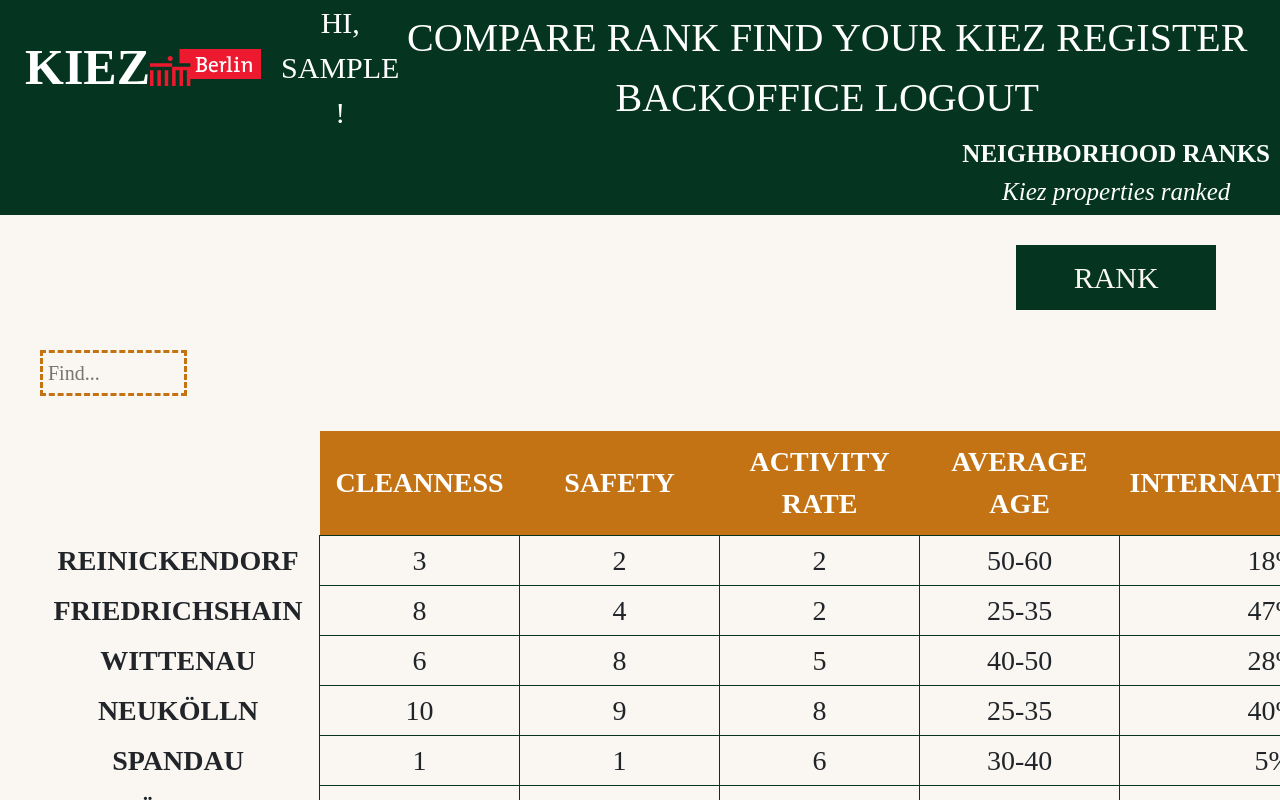
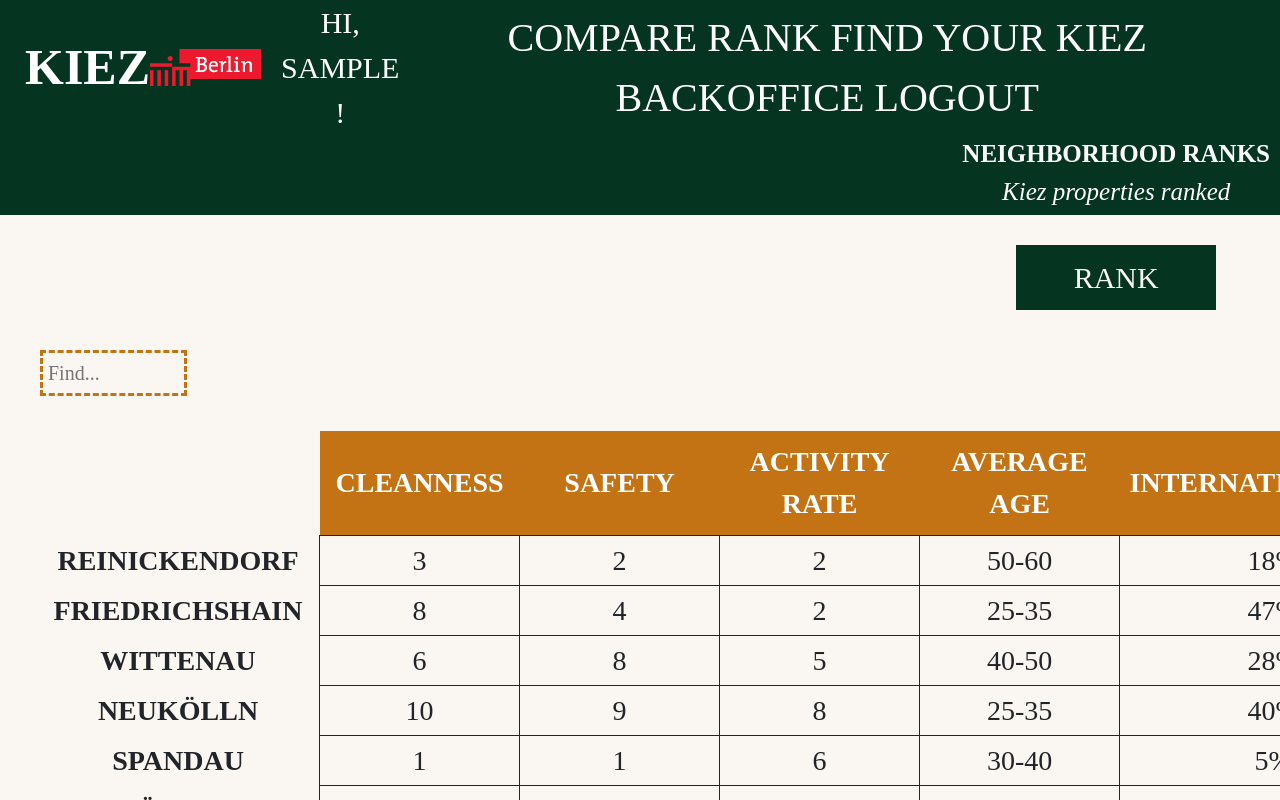
Before and after one commit to ealbiol/ealbiol.github.io-kiezfront, a React (Create React App) app: page /rank in a window 1280 px wide. Shown: the top 800 px of the page. Built offline with nearby package versions, Linux system fonts and the light colour scheme; sample sign-in values are in the browser's storage; a web font is replaced by a local one.

Commit message:
Update Navbar.js

```diff
--- a/src/components/Navbar/Navbar.js
+++ b/src/components/Navbar/Navbar.js
@@ -23,8 +23,8 @@ export default function Navbar({ loggedUser, setLoggedUser }) {
     }
 
     useEffect(() => {
-            setUserName(localStorage?.getItem("USER_NAME")?.toUpperCase())
-      }, [ setUserName])
+        setUserName(localStorage?.getItem("USER_NAME")?.toUpperCase())
+    }, [setUserName])
 
     //History Button FindYourKiez
     const historyFindYourKiez = useHistory()
@@ -105,7 +105,11 @@ export default function Navbar({ loggedUser, setLoggedUser }) {
                     <button className="main-navbar__right-content__buttonNavbar" onClick={handleClickCompare} >COMPARE</button>
                     <button className="main-navbar__right-content__buttonNavbar" onClick={handleClickRank} >RANK</button>
                     <button className="main-navbar__right-content__buttonNavbar" onClick={handleClickFindYourKiez} > FIND YOUR KIEZ </button>
-                    <button className="main-navbar__right-content__buttonNavbar" onClick={handleClickRegister} >REGISTER</button>
+
+                    {!loggedUser && (
+                        <button className="main-navbar__right-content__buttonNavbar" onClick={handleClickRegister} >REGISTER</button>
+                    )}
+
                     {
                         localStorage?.getItem("ADMIN_TOKEN") && ( //if token exists
                             <   button className="main-navbar__right-content__buttonNavbar" onClick={handleClickBackOffice} >BACKOFFICE</button>
```
